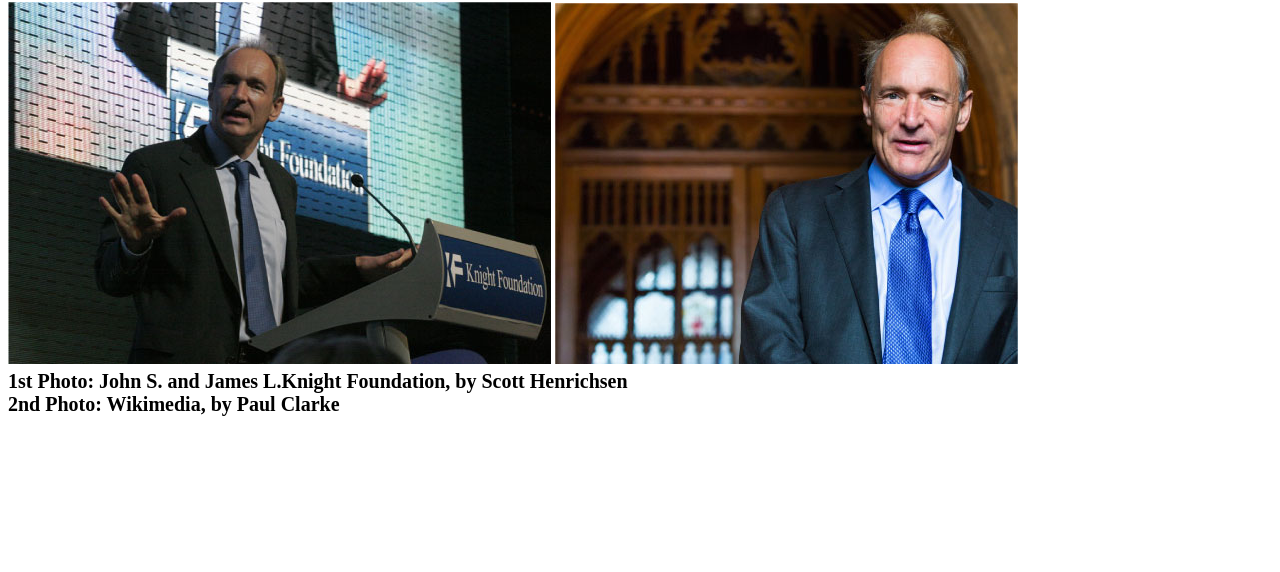
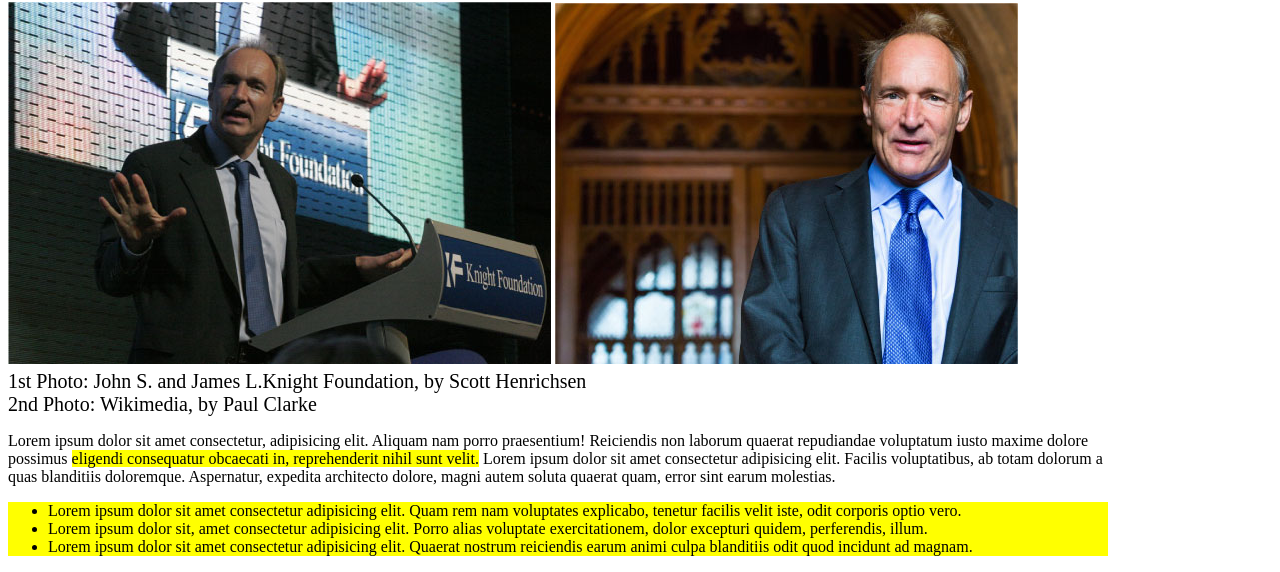
Before and after one commit to manu-devops98/html-css-booleaner, a plain HTML site: page index.html in a window 1280 px wide. Shown: the part 306-878 px from the top of the page. Before the commit the page ends 800 px from the top, so only its background shows below. Drawn offline with Linux system fonts and the light colour scheme.

Commit message:
add description section

```diff
--- a/css/style.css
+++ b/css/style.css
@@ -34,3 +34,11 @@ body{
     font-size: 20px;
     margin-top: 2px;
 }
+
+.paragrafo{
+    font-size: 25x;
+}
+
+.evidenziato, .lista{
+    background-color: yellow;
+}
--- a/index.html
+++ b/index.html
@@ -35,8 +35,8 @@
     <img src="img/tim-2.jpg"  alt="foto di tim">
 
 
-        <h3 class="descrizione-foto">1st Photo: John S. and James L.Knight Foundation, by Scott Henrichsen<br>
-            2nd Photo: Wikimedia, by Paul Clarke</h3>
+        <div class="descrizione-foto">1st Photo: John S. and James L.Knight Foundation, by Scott Henrichsen<br>
+            2nd Photo: Wikimedia, by Paul Clarke</div>
 
 
   </section>
@@ -44,6 +44,14 @@
 
     <!-- sezione descrizione -->
    <section>
+      <p class="paragrafo">Lorem ipsum dolor sit amet consectetur, adipisicing elit. Aliquam nam porro praesentium! Reiciendis non laborum quaerat repudiandae voluptatum iusto maxime dolore possimus <span class="evidenziato">eligendi consequatur obcaecati in, reprehenderit nihil sunt velit.</span> Lorem ipsum dolor sit amet consectetur adipisicing elit. Facilis voluptatibus, ab totam dolorum a quas blanditiis doloremque. Aspernatur, expedita architecto dolore, magni autem soluta quaerat quam, error sint earum molestias.</p>
+
+     <ul class="lista">
+         <li>Lorem ipsum dolor sit amet consectetur adipisicing elit. Quam rem nam voluptates explicabo, tenetur facilis velit iste, odit corporis optio vero.</li>
+         <li>Lorem ipsum dolor sit, amet consectetur adipisicing elit. Porro alias voluptate exercitationem, dolor excepturi quidem, perferendis, illum.</li>
+         <li>Lorem ipsum dolor sit amet consectetur adipisicing elit. Quaerat nostrum reiciendis earum animi culpa blanditiis odit quod incidunt ad magnam.</li>
+        </ul>
+
 
    </section>
     <!-- fine sezione descrizione -->
```
